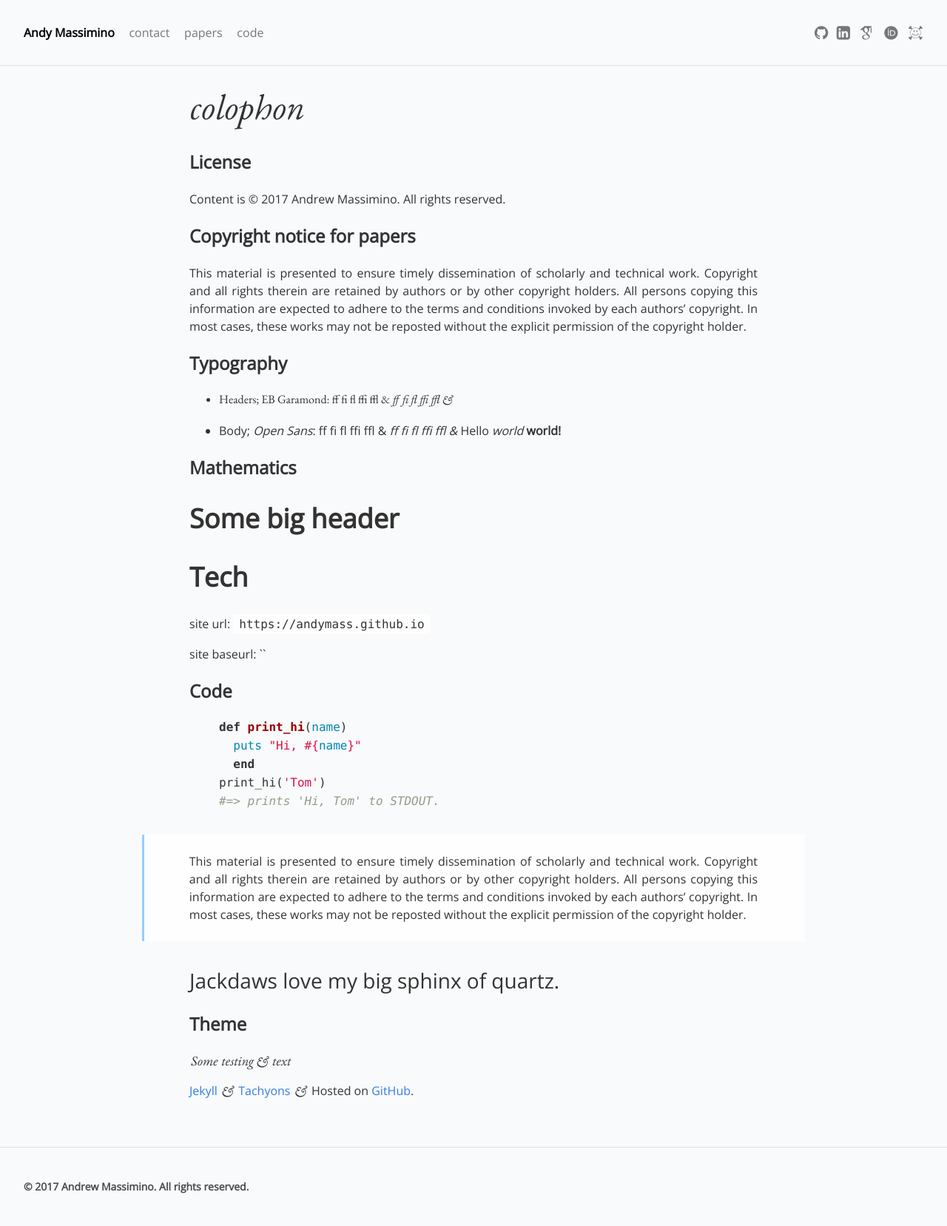
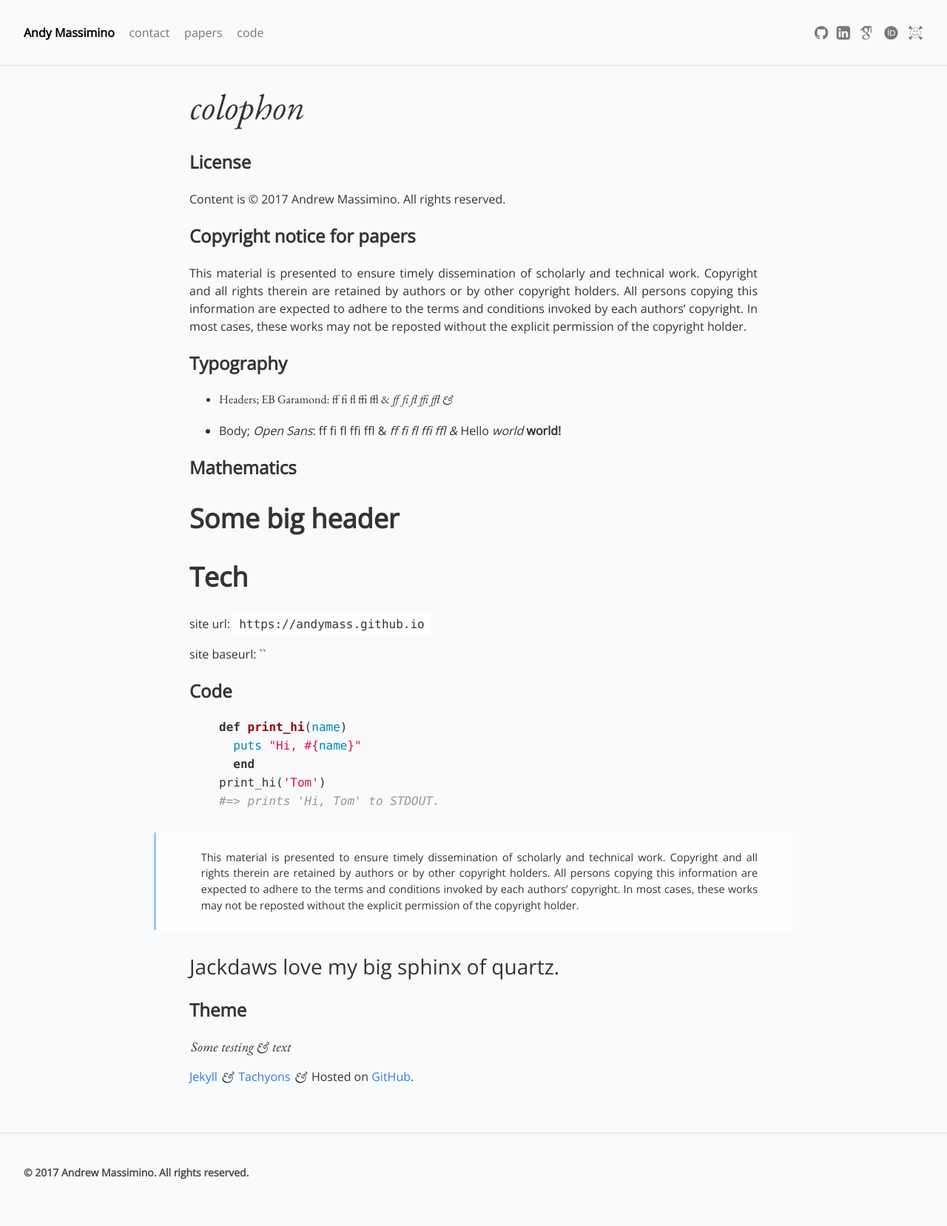
Before and after one commit to andymass/andymass.github.io, a Jekyll site: the page built from colo.md, in a window 1280 px wide. Shown: the whole page at 74% size. Built offline with Jekyll 4.4.1, drawn with Linux system fonts in a browser that asks for light colours; nearby versions of some CDN libraries; some web fonts are replaced.

Commit message:
Make minor tweak to code blocks style

```diff
--- a/stylesheets/style.css
+++ b/stylesheets/style.css
@@ -95,8 +95,9 @@
 }
 .markdown-body > .highlighter-rouge,
 .markdown-body > blockquote {
-  padding: .5rem 4rem;
-  margin: 2em -4rem;
+  font-size: 0.9em;
+  padding: .5rem 3rem;
+  margin: 2em -3rem;
 }
 .markdown-body > hr {
   margin: 1.6em 0;
```
